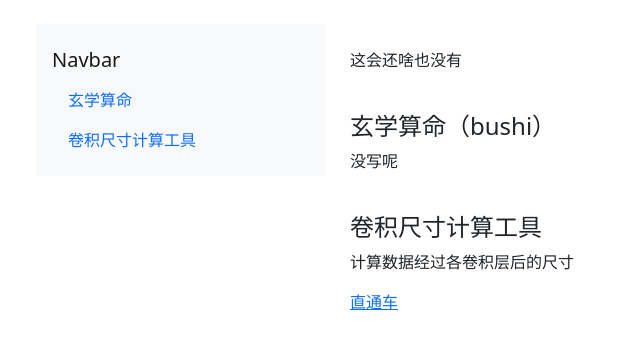
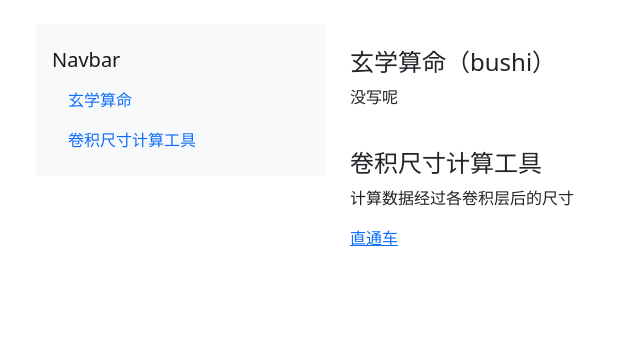
Before and after one commit to uu9/uu9.github.io, a Jekyll site: the page tools/index.html, which Jekyll copies as it is, in a window 1280 px wide. Shown: the top 349 px of the page, without its empty margins (0-640 px from the left). Built offline with Jekyll 4.4.1, drawn with Linux system fonts in a browser that asks for light colours.

Commit message:
Update index.html

```diff
--- a/tools/index.html
+++ b/tools/index.html
@@ -34,8 +34,6 @@
               <div data-bs-spy="scroll" data-bs-target="#navbar-example3" data-bs-offset="0" class="scrollspy-example-2"
                 tabindex="0">
                 <br>
-                <p id="dataArea">这会还啥也没有</p>
-                <br>
                 <h4 id="item-1">玄学算命（bushi）</h4>
                 <p>没写呢</p>
                 <br>
```
